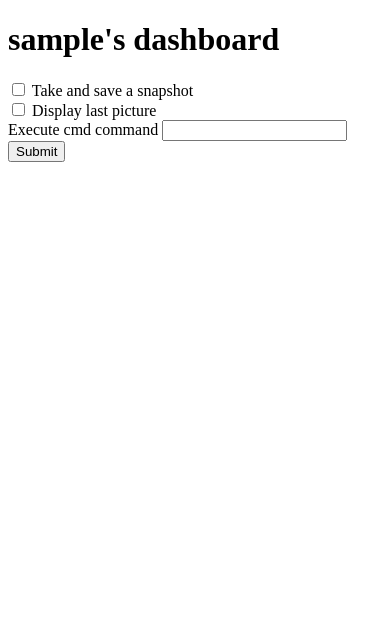
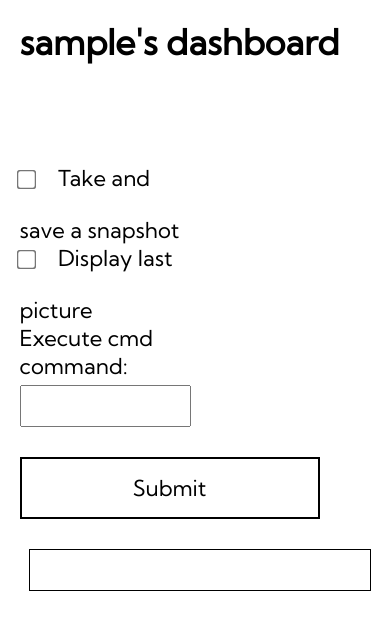
Before and after one commit to AChillFeeder/home_monitoring, a Flask app: page /dashboard in a window 390 px wide. Shown: the top 630 px of the page. Run offline with Flask 2, Linux system fonts and the light colour scheme; the visitor is signed in with stand-in values (Sample User, id 1).

Commit message:
Style index for wide and small screens, style dashboard for screen

```diff
--- a/templates/dashboard.html
+++ b/templates/dashboard.html
@@ -3,9 +3,68 @@
 <head>
     <meta charset="UTF-8">
     <meta name="viewport" content="width=device-width, initial-scale=1.0">
+    <link rel="preconnect" href="https://fonts.gstatic.com">
+    <link href="https://fonts.googleapis.com/css2?family=Kumbh+Sans&display=swap" rel="stylesheet">
     <title>Dashboard</title>
 </head>
 <body>
+    <style>
+        *{
+            padding: 0;
+            margin: 0;
+            font-family: 'Kumbh Sans', sans-serif;
+            font-size: 22px;
+        }
+        body{
+            padding: 5% 5% 20% 5%;
+            width: 90%;
+        }
+        #actions{
+            width: 50%;
+            float: left;
+        }
+        h1{
+            font-size: 35px;
+            margin-bottom: 100px;
+        }
+        input{
+            margin-bottom: 30px;
+        }
+        input[type="checkbox"]{
+            transform: scale(1.5);
+            margin-right: 20px;
+        }
+        input[type="text"]{
+            width: 90%;
+            margin-top: 5px;
+            padding: 5px;
+        }
+        input[type="submit"]{
+            padding: 15px;
+            width: 300px;
+            background: none;
+            border: 2px solid black;
+            transition: 2s background-color;
+        }
+        input[type="submit"]:hover{
+            cursor: pointer;
+            background-color: rgb(131, 131, 131);
+        }
+
+        #output{
+            float: right;
+        }
+        #img-container{
+            float: right;
+            border: 1px solid black;
+            width: 300px;
+            padding: 20px;
+        }
+        img{
+            width: 100%;
+            height: 100%;
+        }
+    </style>
     <h1>{{ username }}'s dashboard</h1>
     <div id="actions">
         <!--
@@ -21,7 +80,8 @@
             <input type="checkbox" name="display_last_picture">
             <label for="display_last_picture">Display last picture</label>
             <br>
-            <label for="cmd_command">Execute cmd command</label>
+            <label for="cmd_command">Execute cmd command:</label>
+            <br>
             <input type="text" name="cmd_command">
             <br>
             <input type="submit" value="Submit">
@@ -35,9 +95,11 @@
             - global ip address
             - client status (connected or not)
          -->
-        {% if results["last_picture_filename"] %}
-            <img src="{{ url_for('static', filename= results['last_picture_filename']) }}">
-        {% endif %}
+        <div id="img-container">
+            {% if results["last_picture_filename"] %}
+                <img src="{{ url_for('static', filename= results['last_picture_filename']) }}">
+            {% endif %}
+        </div>
     </div>
 </body>
 </html>
```
